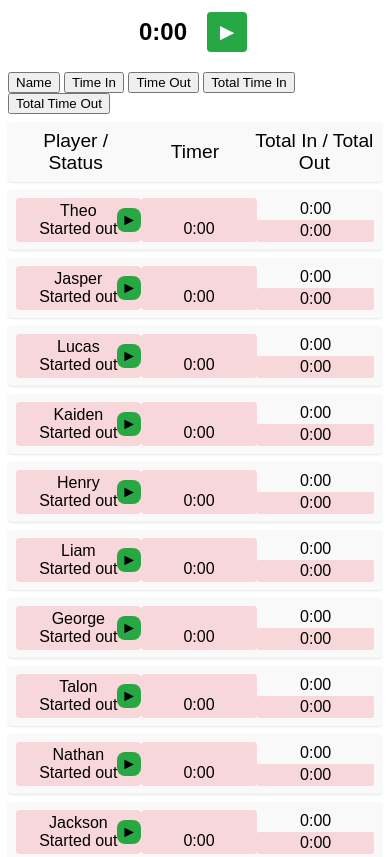
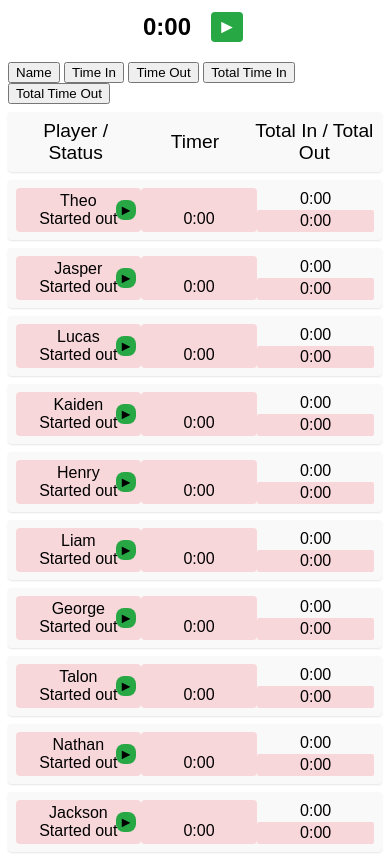
Before and after one commit to SeattleTeddy/playerSub, a plain HTML site: page index.html in a window 390 px wide. Shown: the top 857 px of the page. Drawn offline with Linux system fonts and the light colour scheme.

Commit message:
fixed for mobile

```diff
--- a/index.html
+++ b/index.html
@@ -218,6 +218,29 @@
         left: 0; /* Adjust position on smaller screens */
       }
     }
+
+    /* Adjust button sizes and positions for mobile devices */
+    @media (max-width: 600px) {
+      #startStopBtn {
+        width: 30px; /* Reduce size for mobile */
+        height: 30px;
+        font-size: 1.2em;
+      }
+
+      .small-button {
+        width: 20px; /* Reduce size for mobile */
+        height: 20px;
+        font-size: 0.9em;
+      }
+
+      .small-play-button {
+        right: 5px; /* Move closer to center */
+      }
+
+      .small-pause-button {
+        left: 5px; /* Move closer to center */
+      }
+    }
   </style>
 </head>
 <body>
```
